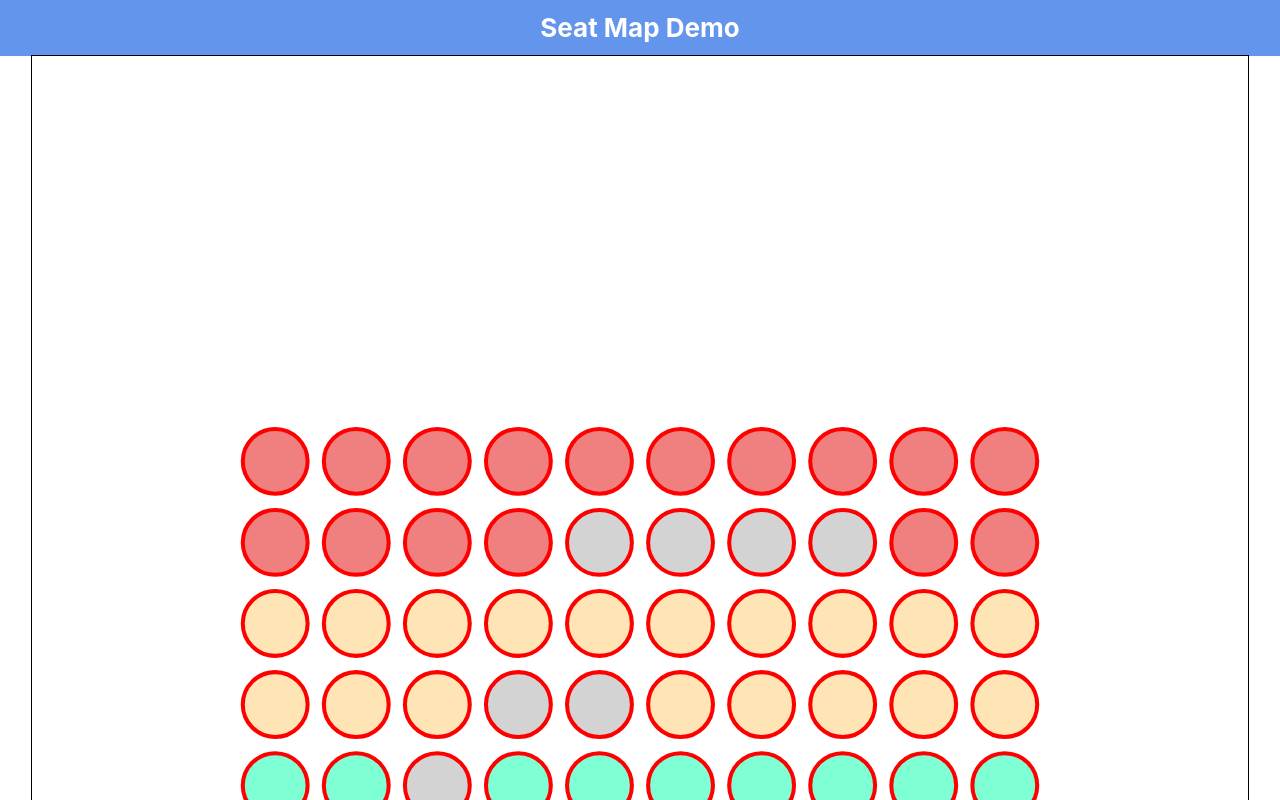
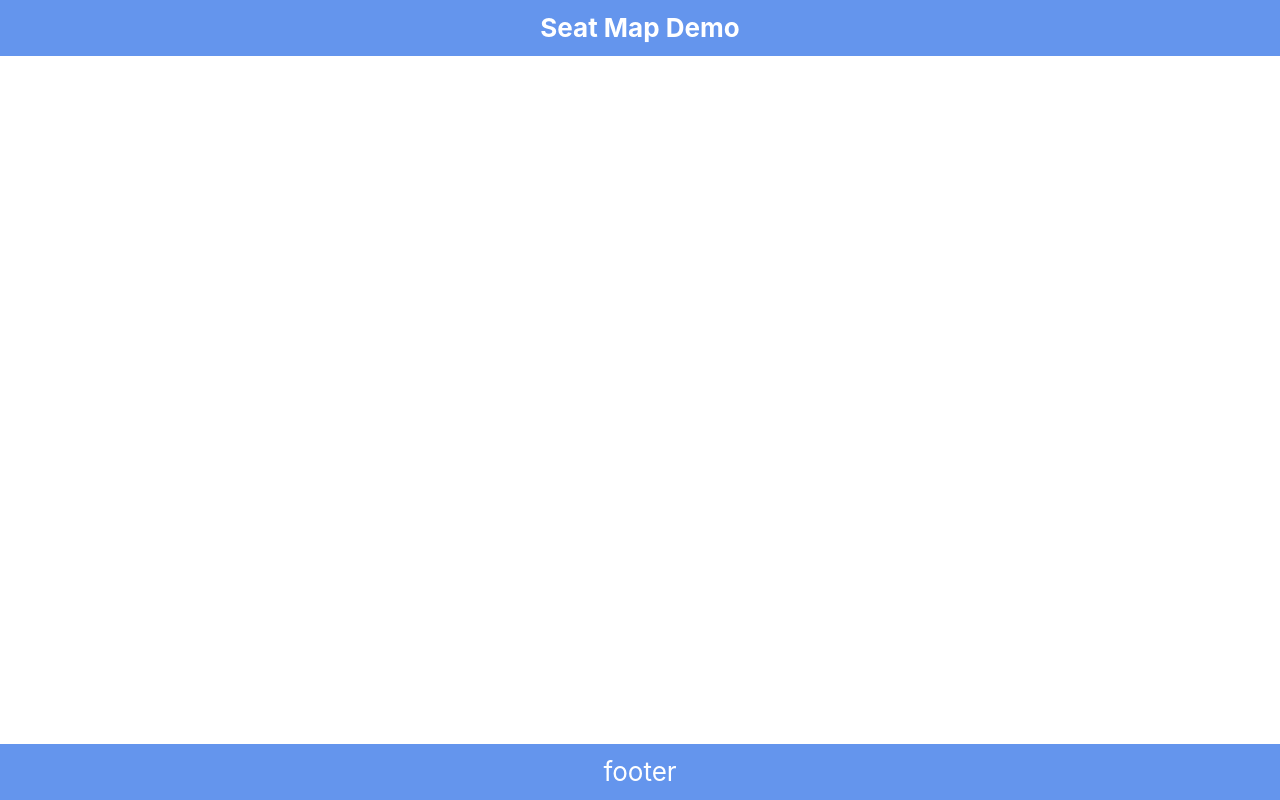
Before and after one commit to xbow/seat-map, a React (Create React App) app: page / in a window 1280 px wide. Shown: the top 800 px of the page. Built offline with nearby package versions, Linux system fonts and the light colour scheme.

Commit message:
Fix JSX syntax (rename class to className)

```diff
--- a/src/components/Footer.js
+++ b/src/components/Footer.js
@@ -3,7 +3,7 @@ import React, { Component } from 'react'
 export default class Footer extends Component {
   render() {
     return (
-      <footer class="app-footer">footer</footer>
+      <footer className="app-footer">footer</footer>
     )
   }
 }
--- a/src/components/Header.js
+++ b/src/components/Header.js
@@ -4,7 +4,7 @@ export default class Header extends Component {
   render() {
     return (
       <header>
-        <h1 class="app-header">Seat Map Demo</h1>
+        <h1 className="app-header">Seat Map Demo</h1>
       </header>
     )
   }
--- a/src/components/SeatMapWrapper.js
+++ b/src/components/SeatMapWrapper.js
@@ -5,8 +5,7 @@ import SeatMapRenderer from './SeatMapRenderer'
 export default class SeatMap extends Component {
   render() {
     return (
-      <main class="seat-map">
-        <SeatMapRenderer/>
+      <main className="seat-map">
       </main>
     )
   }
```
